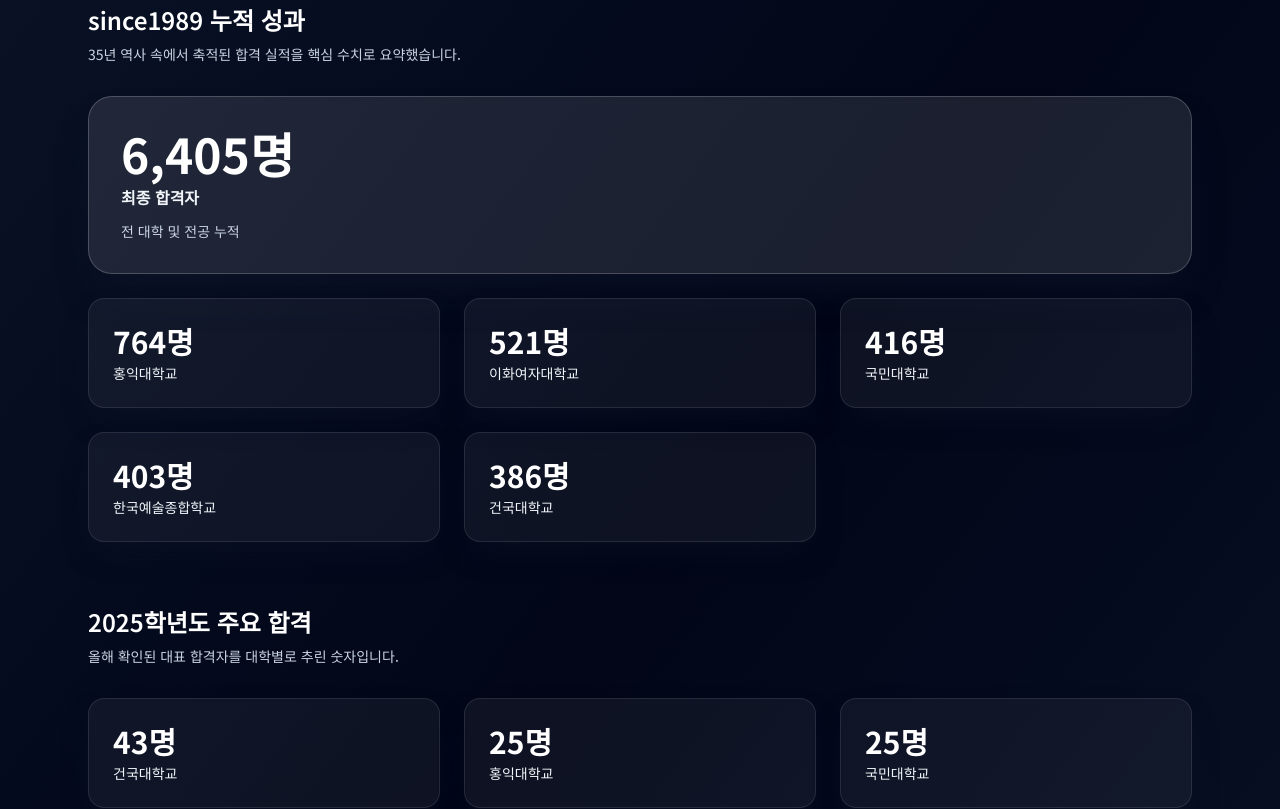
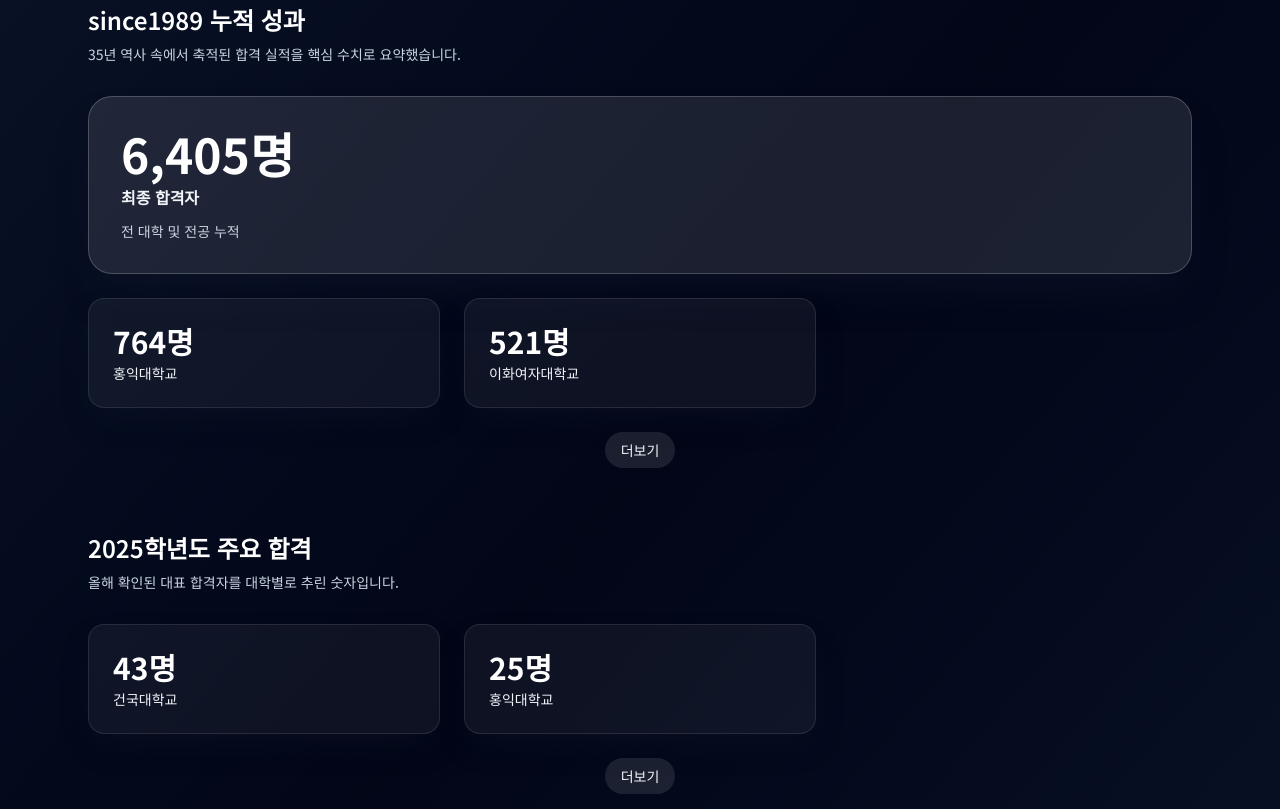
Before and after one commit to gyhan0223/modago, a Next.js app: page / in a window 1280 px wide. Shown: the part 1490-2299 px from the top of the page. Built offline with nearby package versions, Linux system fonts and the light colour scheme.

Commit message:
Add show more control for stats sections

```diff
--- a/src/components/StatsCounter.tsx
+++ b/src/components/StatsCounter.tsx
@@ -85,6 +85,20 @@
     []
   );
 
+  const [visibleCounts, setVisibleCounts] = useState<number[]>(() =>
+    sections.map((section) => Math.min(2, section.stats.length))
+  );
+
+  const showMore = (sectionIndex: number) => {
+    setVisibleCounts((prev) =>
+      prev.map((count, index) =>
+        index === sectionIndex
+          ? Math.min(count + 2, sections[sectionIndex].stats.length)
+          : count
+      )
+    );
+  };
+
   return (
     <section
       ref={sectionRef}
@@ -152,7 +166,7 @@
                   </motion.article>
                 ) : null}
 
-                {section.stats.map((stat, index) => (
+                {section.stats.slice(0, visibleCounts[sectionIndex]).map((stat, index) => (
                   <motion.article
                     key={stat.label}
                     initial={{ opacity: 0, y: 24 }}
@@ -189,6 +203,17 @@
                   </motion.article>
                 ))}
               </div>
+              {visibleCounts[sectionIndex] < section.stats.length ? (
+                <div className="mt-6 flex justify-center">
+                  <button
+                    type="button"
+                    onClick={() => showMore(sectionIndex)}
+                    className="px-4 py-2 rounded-full bg-white/10 hover:bg-white/20 transition text-sm font-medium text-slate-100"
+                  >
+                    더보기
+                  </button>
+                </div>
+              ) : null}
             </div>
           ))}
         </div>
```
